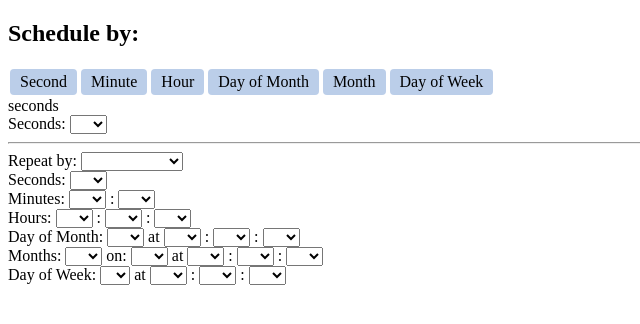
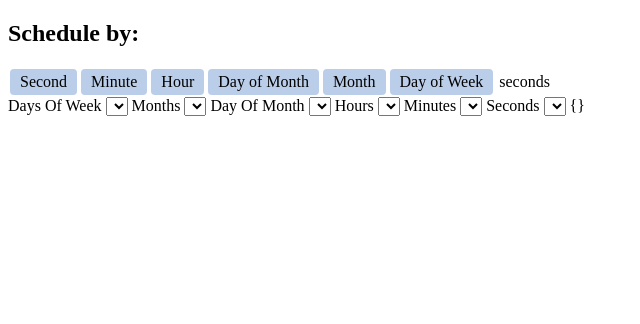
Before and after one commit to sara-gudeman/angular-node-cron, a website: page index.html in a window 1280 px wide. Shown: the whole page, without its empty margins (0-640 px from the left). Drawn offline with nearby package versions, Linux system fonts and the light colour scheme.

Commit message:
(refactor)consolidate cron select templates into one file

```diff
--- a/index.html
+++ b/index.html
@@ -17,7 +17,7 @@
     <script src="utils/utils.factory.js"></script>
     <script src="controllers/cron.controller.js"></script>
     <script src="services/cron.service.js"></script>
-    <script src="templates/cron.templates.js"></script>
+    <script src="services/cron-config.service.js"></script>
     <script src="directives/cron-interface.directive.js"></script>
   </body>
 </html>
--- a/templates/cron.template.html
+++ b/templates/cron.template.html
@@ -1,9 +1,17 @@
 <div>
   <ng-include src="'templates/tabs.template.html'"></ng-include><br />
-  <ng-include src="'templates/seconds.template.html'"></ng-include><br />
-  <ng-include src="'templates/minutes.template.html'"></ng-include><br />
-  <ng-include src="'templates/hours.template.html'"></ng-include><br />
-  <ng-include src="'templates/month-days.template.html'"></ng-include><br />
-  <ng-include src="'templates/months.template.html'"></ng-include><br />
-  <ng-include src="'templates/week-days.template.html'"></ng-include><br />
+  Days Of Week
+  <select ng-model='frequencyCreated.daysOfWeek' ng-options='dayOfWeek for dayOfWeek in frequencyRanges.daysOfWeek'></select>
+  Months
+  <!-- TODO functionalize the ng-show state -->
+  <select ng-model='frequencyCreated.months' ng-options='month for month in frequencyRanges.months'></select>
+  Day Of Month
+  <select ng-model='frequencyCreated.dayOfMonth' ng-options='dayOfMonth for dayOfMonth in frequencyRanges.daysOfMonth'></select>
+  Hours
+  <select ng-model='frequencyCreated.hours' ng-options='hour for hour in frequencyRanges.hours'></select>
+  Minutes
+  <select ng-model='frequencyCreated.minutes' ng-options='minute for minute in frequencyRanges.minutes'></select>
+  Seconds
+  <select ng-model='frequencyCreated.seconds' ng-options='second for second in frequencyRanges.seconds'></select>
+  {{frequencyCreated}}
 </div>
--- a/templates/hours.template.html
+++ /dev/null
@@ -1,5 +0,0 @@
-<label>Hours:
-  <select ng-model='frequencyCreated.hours' ng-options='hour for hour in frequencyValues.hours'></select> :
-  <select ng-model='frequencyCreated.minutes' ng-options='minute for minute in frequencyValues.minutes'></select> :
-  <select ng-model='frequencyCreated.seconds' ng-options='second for second in frequencyValues.seconds'></select>
-</label>
--- a/templates/minutes.template.html
+++ /dev/null
@@ -1,4 +0,0 @@
-<label>Minutes:
-  <select ng-model='frequencyCreated.minutes' ng-options='minute for minute in frequencyValues.minutes'></select> :
-  <select ng-model='frequencyCreated.seconds' ng-options='second for second in frequencyValues.seconds'></select>
-</label>
--- a/templates/month-days.template.html
+++ /dev/null
@@ -1,8 +0,0 @@
-<label>Day of Month:
-  <select ng-model='daysOfMonth.seconds' ng-options='dayOfMonth for dayOfMonth in frequencyValues.daysOfMonth'></select>
-</label>
-<label> at
-  <select ng-model='frequencyCreated.hours' ng-options='hour for hour in frequencyValues.hours'></select> :
-  <select ng-model='frequencyCreated.minutes' ng-options='minute for minute in frequencyValues.minutes'></select> :
-  <select ng-model='frequencyCreated.seconds' ng-options='second for second in frequencyValues.seconds'></select>
-</label>
--- a/templates/months.template.html
+++ /dev/null
@@ -1,11 +0,0 @@
-<label>Months:
-  <select ng-model='frequencyCreated.months' ng-options='month for month in frequencyValues.months'></select>
-</label>
-<label> on:
-  <select ng-model='daysOfMonth.seconds' ng-options='dayOfMonth for dayOfMonth in frequencyValues.daysOfMonth'></select>
-</label>
-<label> at
-  <select ng-model='frequencyCreated.hours' ng-options='hour for hour in frequencyValues.hours'></select> :
-  <select ng-model='frequencyCreated.minutes' ng-options='minute for minute in frequencyValues.minutes'></select> :
-  <select ng-model='frequencyCreated.seconds' ng-options='second for second in frequencyValues.seconds'></select>
-</label>
--- a/templates/seconds.template.html
+++ /dev/null
@@ -1 +0,0 @@
-<label>Seconds: <select ng-model='frequencyCreated.seconds' ng-options='second for second in frequencyValues.seconds'></select></label>
--- a/templates/tabs.template.html
+++ b/templates/tabs.template.html
@@ -1,7 +1,3 @@
 <h2>Schedule by:</h2>
 
-<li ng-repeat='frequency in frequencyOptions track by frequency.id'><span ng-click="state.selected = frequency.templateName">{{frequency.label}}</span></li>
-<div>{{state.selected}}</div>
-<ng-include src="getUrl(state.selected)"></ng-include>
-<hr />
-<label>Repeat by: <select ng-model='frequencySelect' ng-options='frequency as frequency.label for frequency in frequencyOptions track by frequency.id'></select></label> {{frequencySelect}}
+<li ng-repeat='frequency in frequencyOptions track by frequency.id'><span ng-click="clickState(frequency.id)">{{frequency.label}}</span></li> {{state.selected}}
--- a/templates/week-days.template.html
+++ /dev/null
@@ -1,8 +0,0 @@
-<label>Day of Week:
-  <select ng-model='frequencyCreated.daysOfWeek' ng-options='dayOfWeek for dayOfWeek in frequencyValues.daysOfWeek'></select>
-</label>
-<label> at
-  <select ng-model='frequencyCreated.hours' ng-options='hour for hour in frequencyValues.hours'></select> :
-  <select ng-model='frequencyCreated.minutes' ng-options='minute for minute in frequencyValues.minutes'></select> :
-  <select ng-model='frequencyCreated.seconds' ng-options='second for second in frequencyValues.seconds'></select>
-</label>
```
